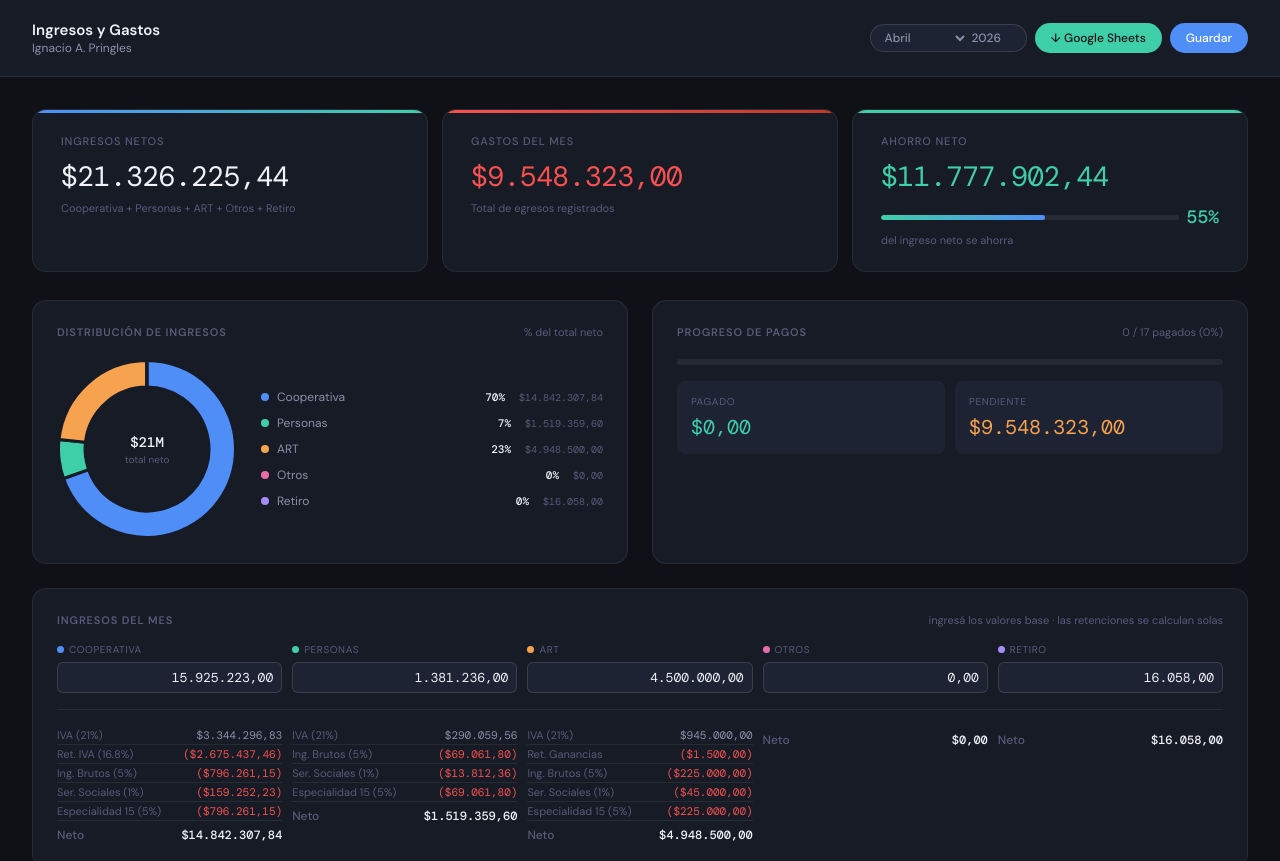
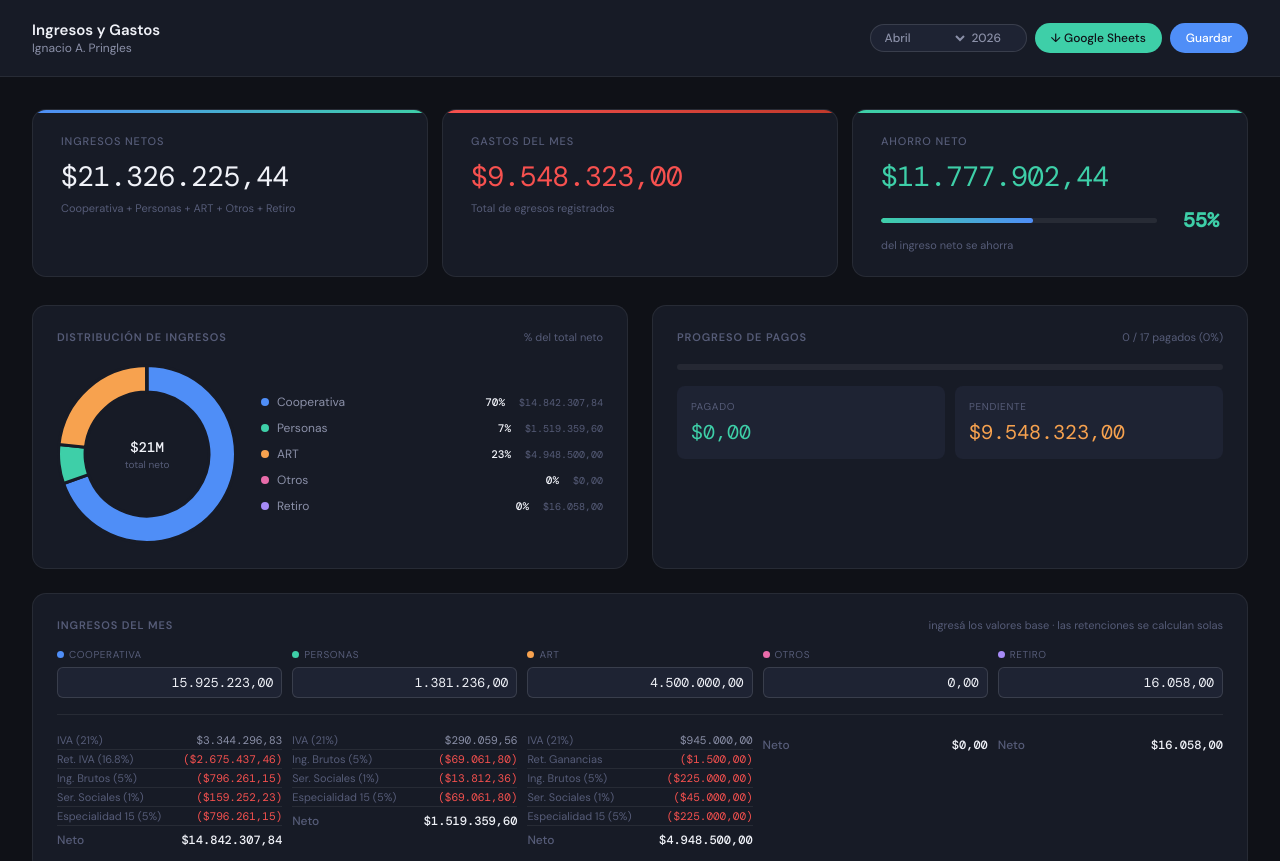
Before and after one commit to igna4002/ingresos-egresos, a plain HTML site: page index.html in a window 1280 px wide. Shown: the top 861 px of the page. Drawn offline with nearby package versions, Linux system fonts and the light colour scheme.

Commit message:
Update index.html

```diff
--- a/index.html
+++ b/index.html
@@ -157,13 +157,13 @@ footer{text-align:center;padding:1.5rem 2rem;font-size:11px;color:var(--text3);b
     <div class="kpi aho">
       <div class="kpi-lbl">Ahorro neto</div>
       <div class="kpi-val" id="kpi-ahorro">$0</div>
-      <div style="margin-top:10px;display:flex;align-items:center;gap:8px">
+      <div style="margin-top:12px;display:flex;align-items:center;gap:10px">
         <div style="flex:1;height:5px;background:rgba(255,255,255,.07);border-radius:3px;overflow:hidden">
           <div id="ahorro-bar" style="height:100%;border-radius:3px;background:linear-gradient(90deg,#3ecfa8,#4f8ef7);transition:width .6s ease;width:0%"></div>
         </div>
-        <span id="ahorro-pct" style="font-size:18px;font-weight:500;font-family:'DM Mono',monospace;color:#3ecfa8;flex-shrink:0">0%</span>
+        <span id="ahorro-pct" style="font-size:20px;font-weight:600;font-family:'DM Mono',monospace;color:#3ecfa8;flex-shrink:0;min-width:52px;text-align:right">0%</span>
       </div>
-      <div class="kpi-sub" style="margin-top:4px">del ingreso neto se ahorra</div>
+      <div style="font-size:11px;color:var(--text3);margin-top:5px">del ingreso neto se ahorra</div>
     </div>
   </div>
 
```
